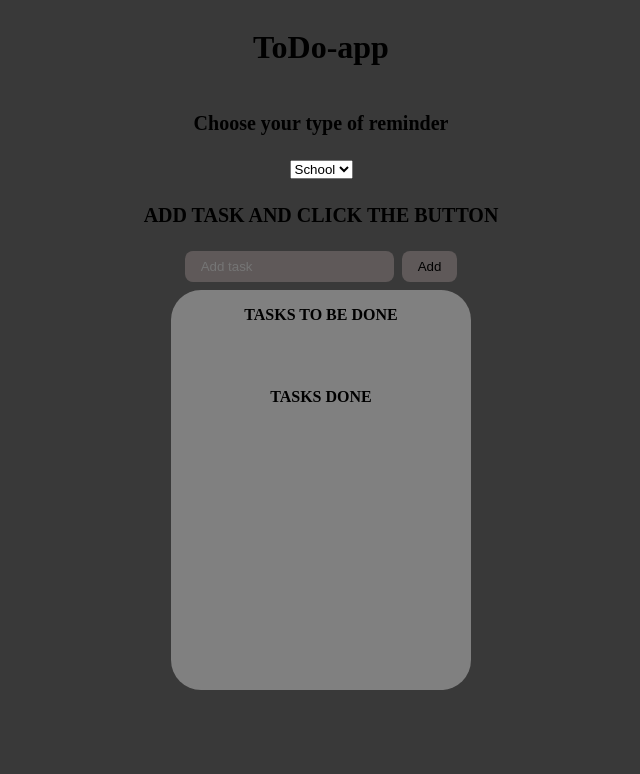
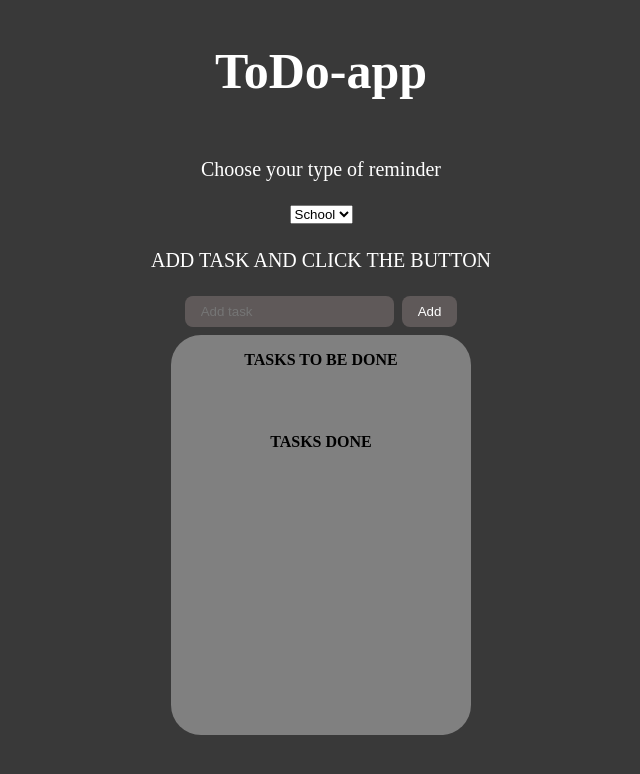
Before and after one commit to Fridalindbjerg/todo, a plain HTML site: page index.html in a window 1280 px wide. Shown: the whole page, without its empty margins (319-959 px from the left). Drawn offline with Linux system fonts and the light colour scheme.

Commit message:
css color changes

```diff
--- a/css.css
+++ b/css.css
@@ -32,6 +32,7 @@ button {
   background: #5f5959; /* lys grå baggrund */
   padding: 0.5rem 1rem; /* luft inde i feltet */
   border-radius: 8px;
+  color: white;
 }
 
 .delete-btn {
@@ -44,8 +45,15 @@ button {
   padding: 0;
 }
 
+h1 {
+  font-size: 50px;
+  color: white;
+}
+
 h2 {
   font-size: 20px;
+  font-weight: lighter;
+  color: white;
 }
 
 h3 {
```
